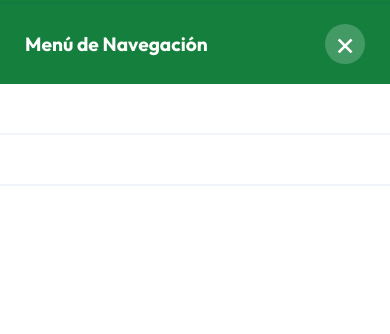
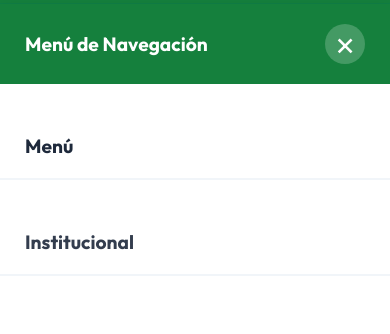
Before and after one commit to themz777/control-omnibus, a website: page public/display.html in a window 390 px wide. Both pictures are taken after a click on the button 17 px from the left and 241 px from the top of the page. Shown: the part 208-542 px from the top of the page. Drawn offline with nearby package versions, Linux system fonts and the light colour scheme; no server answers.

Commit message:
Fix: Restore mobile nav link visibility and cache-buster v2.0

```diff
--- a/public/css/styles.css
+++ b/public/css/styles.css
@@ -1368,6 +1368,16 @@ input:focus, select:focus { border-color: var(--input-focus); box-shadow: 0 0 0
     display: block !important;
   }
 
+  .nav-link {
+    display: block !important;
+    padding: 20px 25px !important;
+    width: 100% !important;
+    color: #1e293b !important; /* DARK TEXT ON WHITE BG */
+    text-decoration: none !important;
+    font-weight: 700 !important;
+    font-size: 1.2rem !important;
+  }
+
   .nav-item.mobile-open .nav-link {
     background: #ecfdf5 !important;
     color: #15803d !important;
--- a/public/display.html
+++ b/public/display.html
@@ -4,7 +4,7 @@
   <meta charset="UTF-8" />
   <meta name="viewport" content="width=device-width, initial-scale=1.0" />
   <title>Panel Público - Terminal CDE</title>
-  <link rel="stylesheet" href="/css/styles.css?v=1.9" />
+  <link rel="stylesheet" href="/css/styles.css?v=2.0" />
   <link rel="preconnect" href="https://fonts.googleapis.com">
   <link rel="preconnect" href="https://fonts.gstatic.com" crossorigin>
   <link rel="icon" type="image/png" href="/assets/logos/titulo.png" />
```
